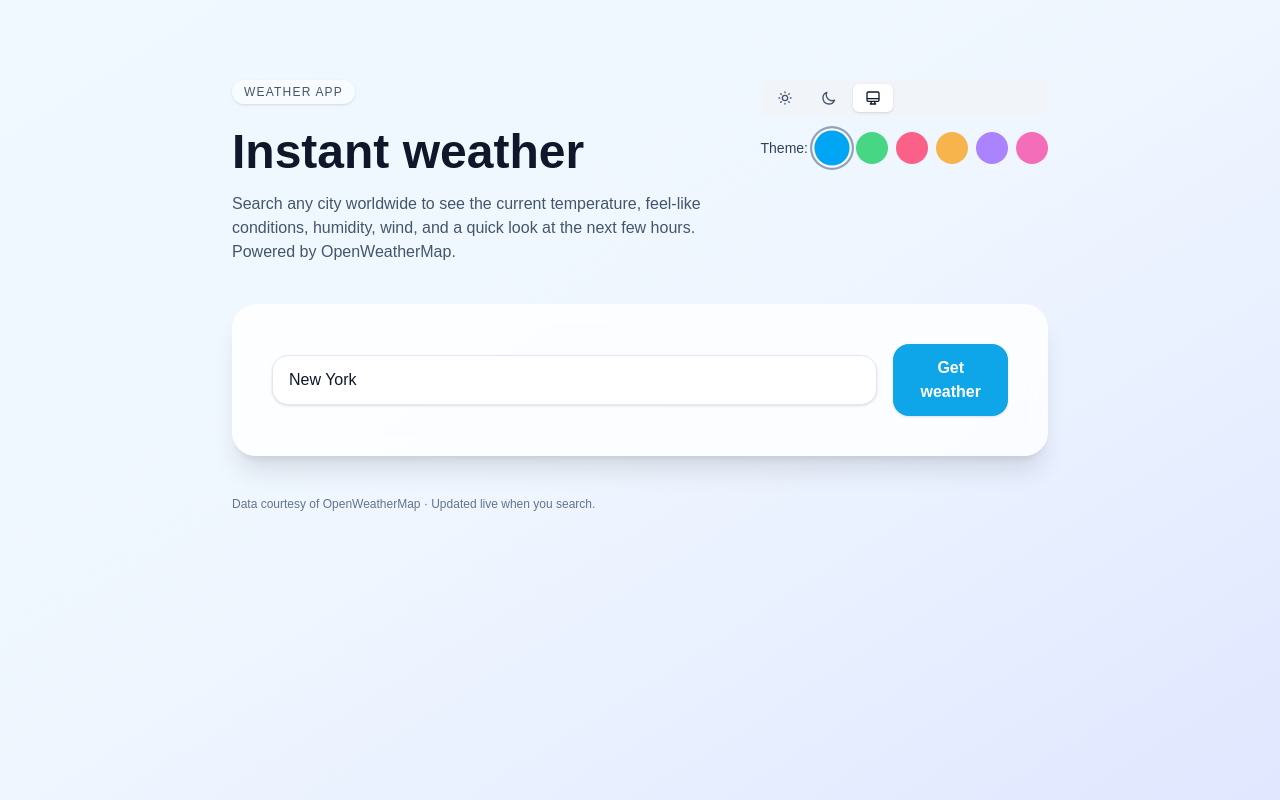
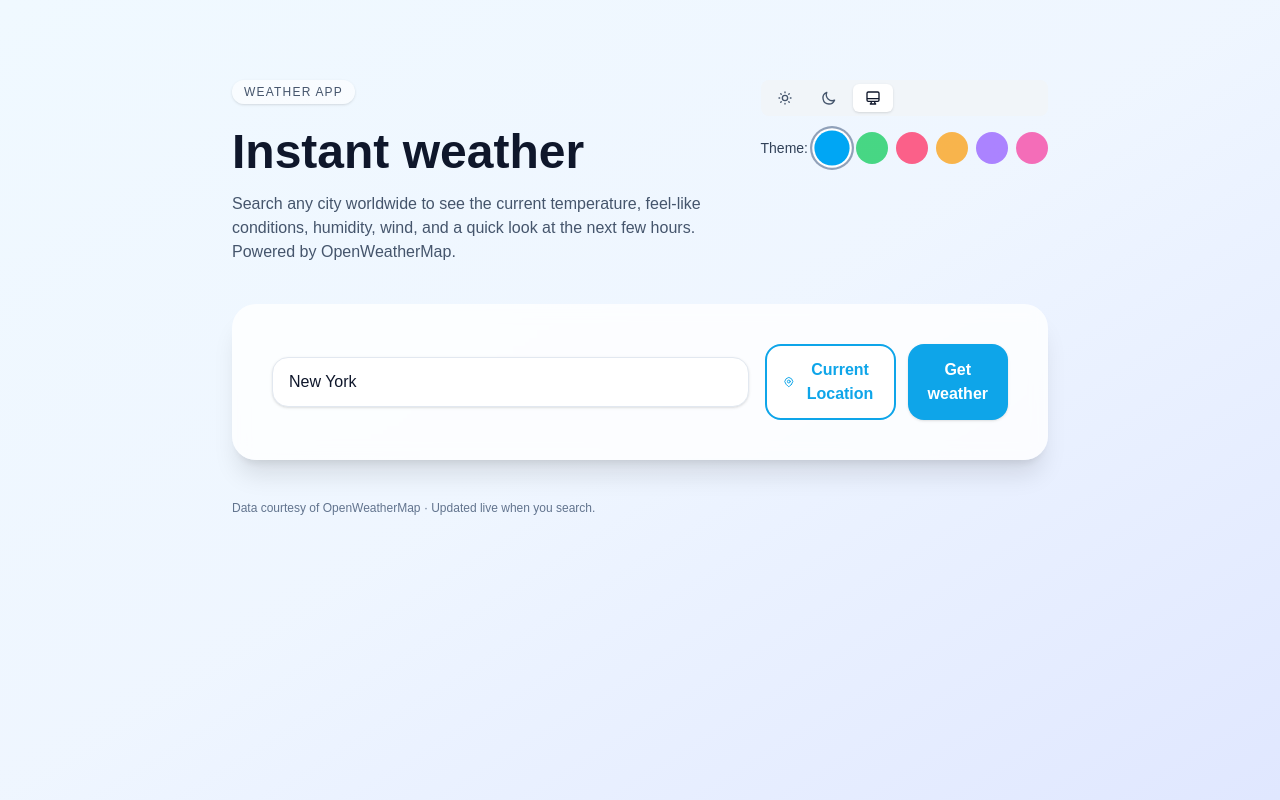
Before and after one commit to heytulsiprasad/weather-app, a Next.js app: page / in a window 1280 px wide. Built offline with nearby package versions, Linux system fonts and the light colour scheme.

Commit message:
Add geolocation feature

```diff
--- a/src/app/api/weather/route.ts
+++ b/src/app/api/weather/route.ts
@@ -37,9 +37,12 @@ type ForecastWeather = {
 export async function GET(request: Request) {
   const { searchParams } = new URL(request.url);
   const cityQuery = searchParams.get("city")?.trim();
+  const lat = searchParams.get("lat");
+  const lon = searchParams.get("lon");
 
-  if (!cityQuery) {
-    return NextResponse.json({ error: "Provide a city name, e.g. 'Seattle'." }, { status: 400 });
+  // Check if we have either city or coordinates
+  if (!cityQuery && (!lat || !lon)) {
+    return NextResponse.json({ error: "Provide a city name or coordinates." }, { status: 400 });
   }
 
   const apiKey = process.env.OPENWEATHER_API_KEY;
@@ -52,14 +55,26 @@ export async function GET(request: Request) {
   }
 
   try {
+    // Build query params based on whether we have city or coordinates
+    let weatherParams: string;
+    let forecastParams: string;
+
+    if (lat && lon) {
+      weatherParams = `lat=${lat}&lon=${lon}&units=metric&appid=${apiKey}`;
+      forecastParams = `lat=${lat}&lon=${lon}&units=metric&appid=${apiKey}`;
+    } else {
+      weatherParams = `q=${encodeURIComponent(cityQuery!)}&units=metric&appid=${apiKey}`;
+      forecastParams = `q=${encodeURIComponent(cityQuery!)}&units=metric&appid=${apiKey}`;
+    }
+
     const currentResponse = await fetch(
-      `${BASE_URL}/weather?q=${encodeURIComponent(cityQuery)}&units=metric&appid=${apiKey}`,
+      `${BASE_URL}/weather?${weatherParams}`,
       { next: { revalidate: 0 } },
     );
 
     if (!currentResponse.ok) {
       const payload = (await currentResponse.json().catch(() => null)) as { message?: string } | null;
-      const reason = payload?.message ?? "Unable to load weather for that city.";
+      const reason = payload?.message ?? "Unable to load weather for that location.";
       return NextResponse.json({ error: reason }, { status: currentResponse.status });
     }
 
@@ -69,7 +84,7 @@ export async function GET(request: Request) {
 
     try {
       const forecastResponse = await fetch(
-        `${BASE_URL}/forecast?q=${encodeURIComponent(cityQuery)}&units=metric&appid=${apiKey}`,
+        `${BASE_URL}/forecast?${forecastParams}`,
         { next: { revalidate: 0 } },
       );
 
--- a/src/components/weather-app.tsx
+++ b/src/components/weather-app.tsx
@@ -40,12 +40,84 @@ export default function WeatherApp() {
   const [weather, setWeather] = useState<WeatherSummary | null>(null);
   const [error, setError] = useState<string | null>(null);
   const [isLoading, setIsLoading] = useState(false);
+  const [isLocating, setIsLocating] = useState(false);
   const [history, setHistory] = useState<GroupedHistory[]>([]);
 
   useEffect(() => {
     const loadedHistory = getSearchHistory();
     setHistory(groupHistoryByDate(loadedHistory));
   }, []);
+
+  const fetchWeatherByCoords = async (latitude: number, longitude: number) => {
+    setIsLocating(true);
+    setError(null);
+
+    try {
+      const response = await fetch(`/api/weather?lat=${latitude}&lon=${longitude}`);
+
+      if (!response.ok) {
+        const payload = await response.json().catch(() => ({}));
+        throw new Error(payload?.error ?? "Unable to retrieve weather for your location.");
+      }
+
+      const payload: WeatherSummary = await response.json();
+      setWeather(payload);
+      setCity(payload.location.city); // Update the input with the detected city
+
+      saveSearchToHistory({
+        city: payload.location.city,
+        country: payload.location.country,
+        weather: payload.current,
+        forecast: payload.forecast,
+      });
+
+      const updatedHistory = getSearchHistory();
+      setHistory(groupHistoryByDate(updatedHistory));
+    } catch (err) {
+      const message = err instanceof Error ? err.message : "Unexpected error.";
+      setError(message);
+      setWeather(null);
+    } finally {
+      setIsLocating(false);
+    }
+  };
+
+  const handleUseLocation = () => {
+    if (!navigator.geolocation) {
+      setError("Geolocation is not supported by your browser.");
+      return;
+    }
+
+    setIsLocating(true);
+    setError(null);
+
+    navigator.geolocation.getCurrentPosition(
+      (position) => {
+        fetchWeatherByCoords(position.coords.latitude, position.coords.longitude);
+      },
+      (err) => {
+        setIsLocating(false);
+        switch (err.code) {
+          case err.PERMISSION_DENIED:
+            setError("Location permission denied. Please enable location access.");
+            break;
+          case err.POSITION_UNAVAILABLE:
+            setError("Location information unavailable.");
+            break;
+          case err.TIMEOUT:
+            setError("Location request timed out.");
+            break;
+          default:
+            setError("Unable to get your location.");
+        }
+      },
+      {
+        enableHighAccuracy: true,
+        timeout: 10000,
+        maximumAge: 0,
+      }
+    );
+  };
 
   const handleSubmit = async (event: FormEvent<HTMLFormElement>) => {
     event.preventDefault();
@@ -107,13 +179,41 @@ export default function WeatherApp() {
           placeholder="Try San Francisco, Tokyo, Paris..."
           className="w-full rounded-2xl border border-slate-200 bg-white px-4 py-3 text-base text-slate-900 shadow-sm transition focus:border-[rgb(var(--color-primary))] focus:outline-none focus:ring-2 focus:ring-[rgb(var(--color-primary))]/20 dark:border-slate-700 dark:bg-slate-800 dark:text-slate-100"
         />
+        <div className="flex gap-2 sm:gap-3">
+          <button
+            type="button"
+            onClick={handleUseLocation}
+            className="flex items-center justify-center rounded-2xl border-2 border-[rgb(var(--color-primary))] bg-white px-4 py-3 text-base font-semibold text-[rgb(var(--color-primary))] transition hover:bg-[rgb(var(--color-primary))]/10 focus-visible:outline focus-visible:outline-2 focus-visible:outline-offset-2 focus-visible:outline-[rgb(var(--color-primary))] dark:border-[rgb(var(--color-primary-light))] dark:bg-slate-800 dark:text-[rgb(var(--color-primary-light))] dark:hover:bg-[rgb(var(--color-primary-light))]/10"
+            disabled={isLocating || isLoading}
+            title="Use your current location"
+            aria-label="Use current location"
+          >
+            {isLocating ? (
+              <>
+                <svg className="mr-2 h-5 w-5 animate-spin" viewBox="0 0 24 24" fill="none">
+                  <circle className="opacity-25" cx="12" cy="12" r="10" stroke="currentColor" strokeWidth="4"></circle>
+                  <path className="opacity-75" fill="currentColor" d="M4 12a8 8 0 018-8V0C5.373 0 0 5.373 0 12h4zm2 5.291A7.962 7.962 0 014 12H0c0 3.042 1.135 5.824 3 7.938l3-2.647z"></path>
+                </svg>
+                <span className="hidden sm:inline">Locating...</span>
+              </>
+            ) : (
+              <>
+                <svg className="h-5 w-5 sm:mr-2" fill="none" viewBox="0 0 24 24" stroke="currentColor" strokeWidth="2">
+                  <path strokeLinecap="round" strokeLinejoin="round" d="M17.657 16.657L13.414 20.9a1.998 1.998 0 01-2.827 0l-4.244-4.243a8 8 0 1111.314 0z" />
+                  <path strokeLinecap="round" strokeLinejoin="round" d="M15 11a3 3 0 11-6 0 3 3 0 016 0z" />
+                </svg>
+                <span className="hidden sm:inline">Current Location</span>
+              </>
+            )}
+          </button>
           <button
             type="submit"
             className="flex w-full items-center justify-center rounded-2xl bg-[rgb(var(--color-primary))] px-5 py-3 text-base font-semibold text-white shadow-sm transition hover:bg-[rgb(var(--color-primary-dark))] focus:outline-none focus-visible:ring-2 focus-visible:ring-[rgb(var(--color-primary))]/20 focus-visible:ring-offset-2 disabled:opacity-50 sm:w-auto"
-          disabled={isLoading}
+            disabled={isLoading || isLocating}
           >
             {isLoading ? "Loading…" : "Get weather"}
           </button>
+        </div>
       </form>
 
       {error ? (
```
Also changed, not shown: 1 other file (tests, documents, lock files or other folders). Lines whose indentation alone changed are shown as unchanged.
